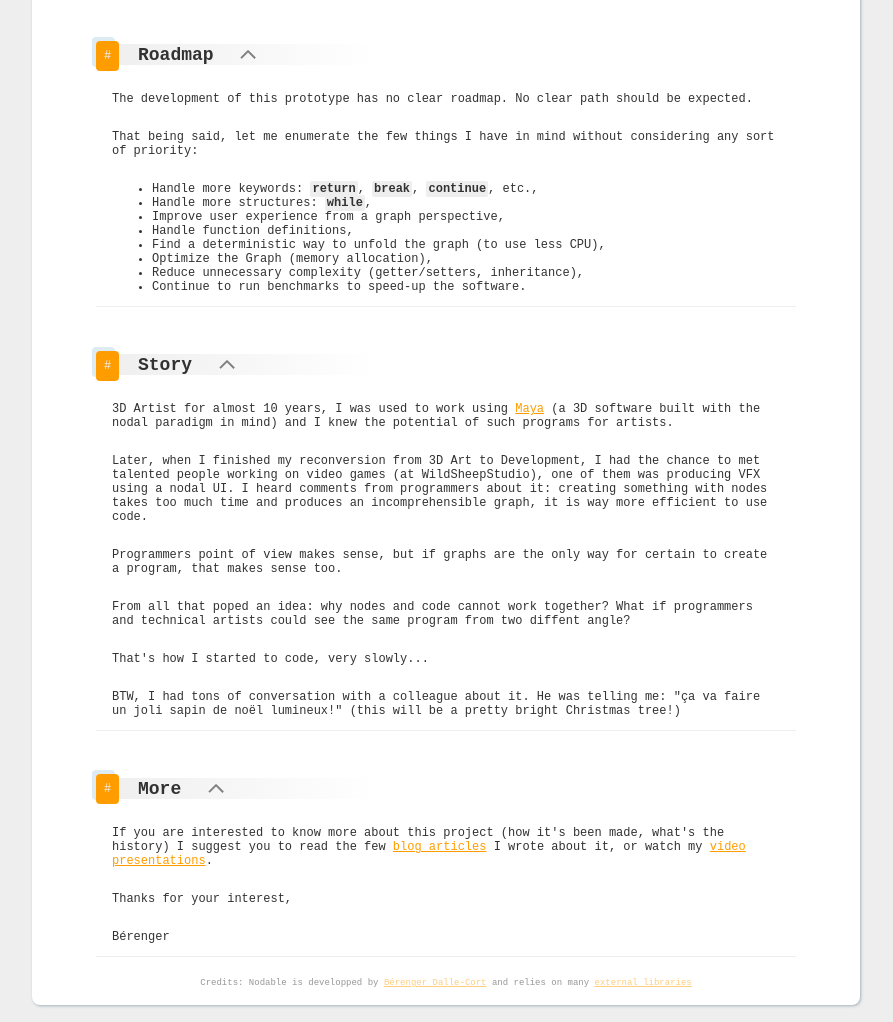
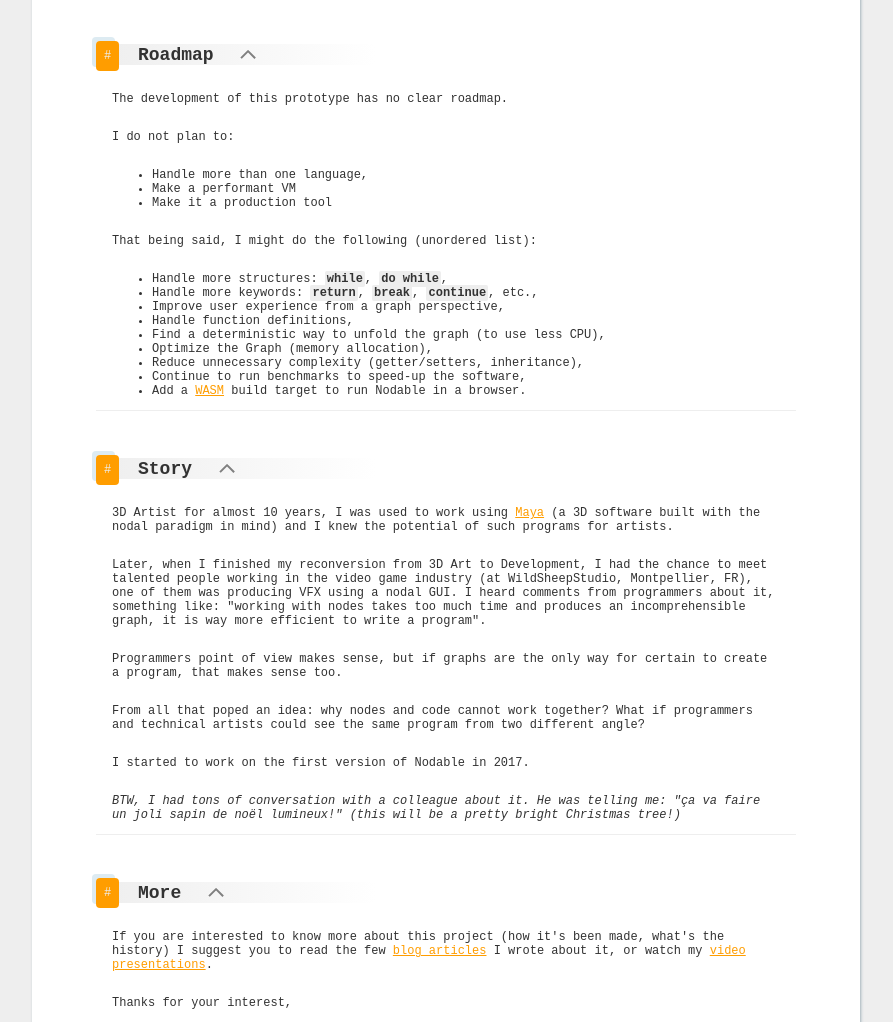
Before and after one commit to berdal84/nodable-website, a website: page src/index.html in a window 1280 px wide. Shown: the part 2483-3505 px from the top of the page, without its empty margins (194-1087 px from the left). Drawn offline with Linux system fonts and the light colour scheme.

Commit message:
fix: typos

```diff
--- a/src/index.html
+++ b/src/index.html
@@ -92,17 +92,24 @@
                         <a href="#roadmap">Roadmap</a>
                         <a href="#home" class="arrow-up"><img alt="arrow up" src="assets/img/arrow-up.svg"></a>
                     </h1>
-                    <p>The development of this prototype has no clear roadmap. No clear path should be expected.</p>
-                    <p>That being said, let me enumerate the few things I have in mind without considering any sort of priority:</p>
+                    <p>The development of this prototype has no clear roadmap.</p>
+                    <p>I do not plan to:</p>
                     <ul>
+                        <li>Handle more than one language,</li>
+                        <li>Make a performant VM</li>
+                        <li>Make it a production tool</li>
+                    </ul>
+                    <p>That being said, I might do the following (unordered list):</p>
+                    <ul>
+                        <li>Handle more structures: <code>while</code>, <code>do while</code>,</li>
                         <li>Handle more keywords: <code>return</code>, <code>break</code>, <code>continue</code>, etc.,</li>
-                        <li>Handle more structures: <code>while</code>,</li>
                         <li>Improve user experience from a graph perspective,</li>
                         <li>Handle function definitions,</li>
                         <li>Find a deterministic way to unfold the graph (to use less CPU),</li>
                         <li>Optimize the Graph (memory allocation),</li>
                         <li>Reduce unnecessary complexity (getter/setters, inheritance),</li>
-                        <li>Continue to run benchmarks to speed-up the software.</li>
+                        <li>Continue to run benchmarks to speed-up the software,</li>
+                        <li>Add a <a href="https://webassembly.org/">WASM</a> build target to run Nodable in a browser.</li>
                     </ul>
                 </section>
 
@@ -114,12 +121,12 @@
                     </h1>
                     <p>3D Artist for almost 10 years, I was used to work using <a title="See Wikipedia article about Maya" href="https://en.wikipedia.org/wiki/Autodesk_Maya">Maya</a>
                     (a 3D software built with the nodal paradigm in mind) and I knew the potential of such programs for artists.</p>
-                    <p>Later, when I finished my reconversion from 3D Art to Development, I had the chance to met talented people working on video games (at WildSheepStudio), one of them was
-                    producing VFX using a nodal UI. I heard comments from programmers about it: creating something with nodes takes too much time and produces an incomprehensible graph, it is way more efficient to use code.</p>
+                    <p>Later, when I finished my reconversion from 3D Art to Development, I had the chance to meet talented people working in the video game industry (at WildSheepStudio, Montpellier, FR), one of them was
+                    producing VFX using a nodal GUI. I heard comments from programmers about it, something like: "working with nodes takes too much time and produces an incomprehensible graph, it is way more efficient to write a program".</p>
                     <p>Programmers point of view makes sense, but if graphs are the only way for certain to create a program, that makes sense too.</p>
-                    <p>From all that poped an idea: why nodes and code cannot work together? What if programmers and technical artists could see the same program from two diffent angle?</p>
-                    <p>That's how I started to code, very slowly...</p>
-                    <p>BTW, I had tons of conversation with a colleague about it. He was telling me: "ça va faire un joli sapin de noël lumineux!" (this will be a pretty bright Christmas tree!)</p>
+                    <p>From all that poped an idea: why nodes and code cannot work together? What if programmers and technical artists could see the same program from two different angle?</p>
+                    <p>I started to work on the first version of Nodable in 2017.</p>
+                    <p style="font-style: italic">BTW, I had tons of conversation with a colleague about it. He was telling me: "ça va faire un joli sapin de noël lumineux!" (this will be a pretty bright Christmas tree!)</p>
                 </section>
 
                  <!-- More -->
```
